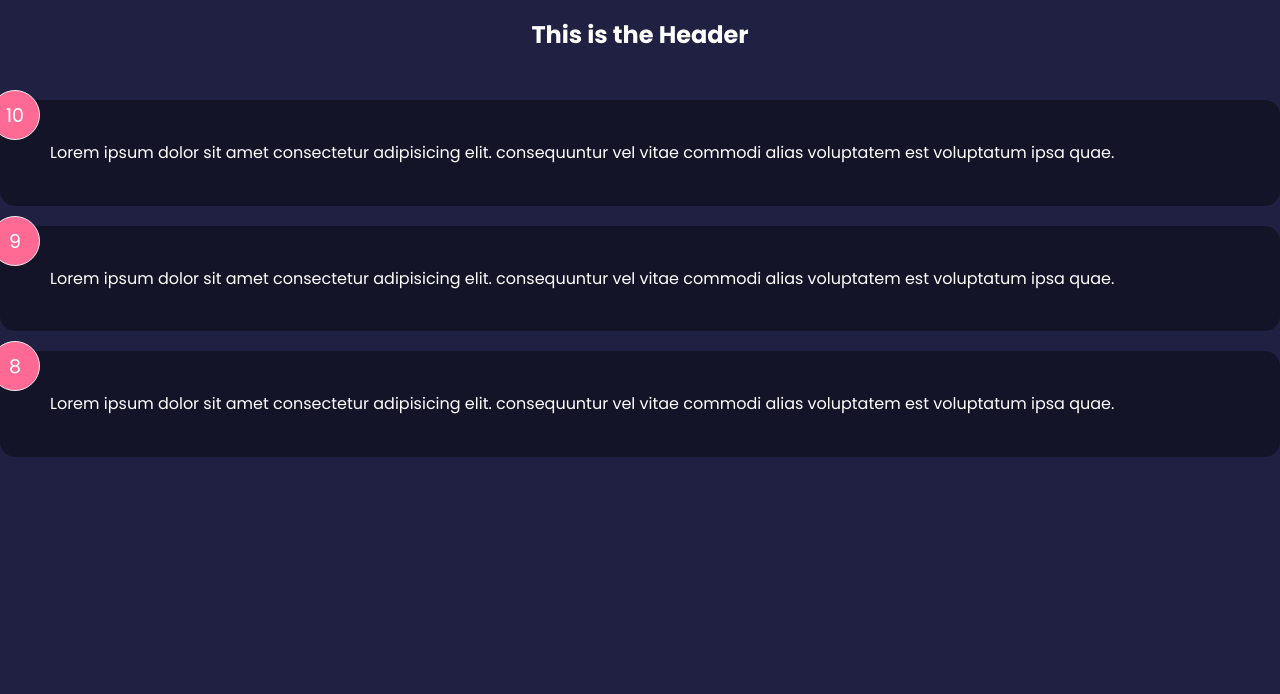
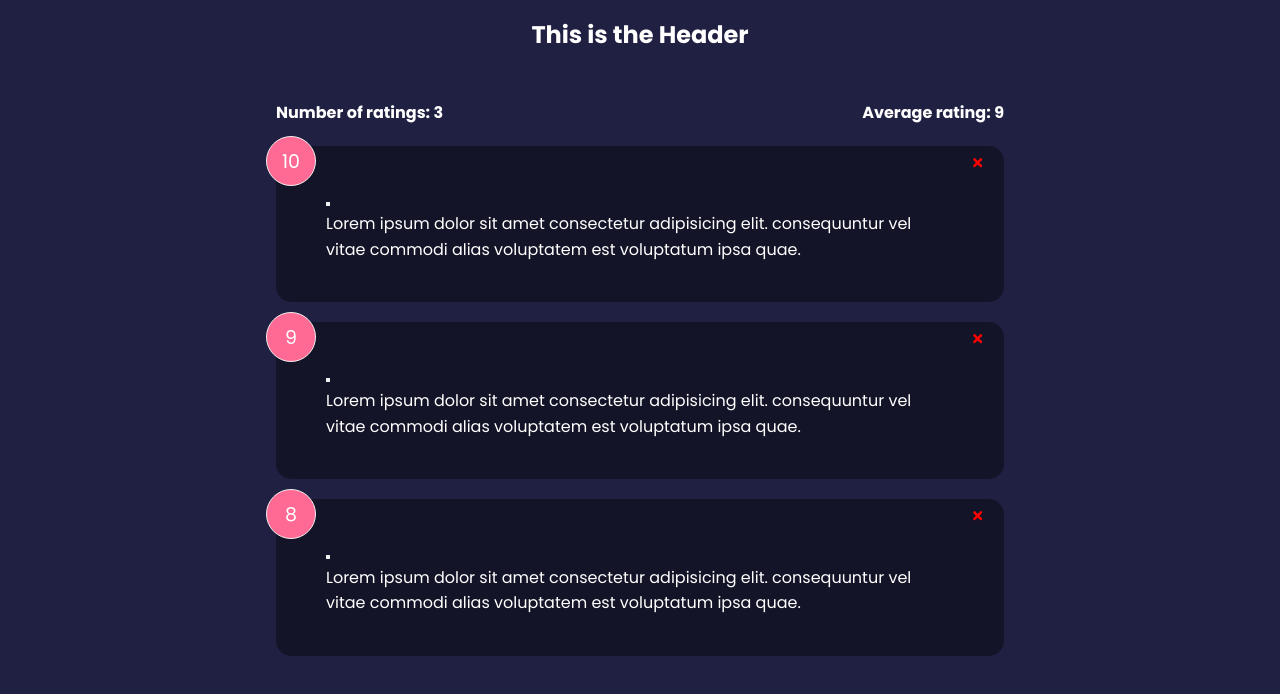
Before and after one commit to BasharAlwarad/feedback-project, a React (Vite) app: page / in a window 1280 px wide. Shown: the top 694 px of the page. Built offline with nearby package versions, Linux system fonts and the light colour scheme.

Commit message:
feedbacks state

```diff
--- a/package.json
+++ b/package.json
@@ -11,7 +11,8 @@
   },
   "dependencies": {
     "react": "^18.2.0",
-    "react-dom": "^18.2.0"
+    "react-dom": "^18.2.0",
+    "react-icons": "^4.12.0"
   },
   "devDependencies": {
     "@types/react": "^18.2.15",
--- a/src/App.jsx
+++ b/src/App.jsx
@@ -1,12 +1,27 @@
+import { useState } from 'react';
+
+import feedbackData from './data/FeedbackData.js';
+
 import Header from './components/Header';
 import FeedbackList from './components/FeedbackList';
+import FeedbackStats from './components/FeedbackStats.jsx';
 
 const App = () => {
+  const [feedbacks, setFeedbacks] = useState(feedbackData);
+  const deleteFeedback = (e) => {
+    if (feedbacks.length <= 0) {
+      throw new Error(
+        'Not more feed backs to delete!' + '\n\tPlease add some first'
+      );
+    }
+    setFeedbacks(feedbacks.filter((feedback) => feedback.id !== e.id));
+  };
   return (
-    <>
+    <div className='container'>
       <Header />
-      <FeedbackList />
-    </>
+      <FeedbackStats feedbackData={feedbacks} />
+      <FeedbackList feedbackData={feedbacks} handelDelete={deleteFeedback} />
+    </div>
   );
 };
 
--- a/src/components/FeedbackItem.jsx
+++ b/src/components/FeedbackItem.jsx
@@ -1,9 +1,14 @@
+import { FaTimes } from 'react-icons/fa';
+
 import Card from './shared/Card';
 
-const FeedbackItem = ({ item: { rating, text } }) => {
+const FeedbackItem = ({ handelDelete, item, item: { rating, text } }) => {
   return (
     <Card>
       <div className='num-display'>{rating} </div>
+      <button onClick={() => handelDelete(item)}>
+        <FaTimes className='close' color='red' />
+      </button>
       <div className='text-display'> {text} </div>
     </Card>
   );
--- a/src/components/FeedbackList.jsx
+++ b/src/components/FeedbackList.jsx
@@ -1,13 +1,10 @@
-import { useState } from 'react';
-import FeedbackData from '../data/FeedbackData';
 import FeedbackItem from './FeedbackItem';
 
-const FeedbackList = () => {
-  const [Feedbacks, setFeedbacks] = useState(FeedbackData);
+const FeedbackList = ({ feedbackData, handelDelete }) => {
   return (
     <>
-      {Feedbacks?.map((e) => (
-        <FeedbackItem item={e} key={e.id} />
+      {feedbackData?.map((e) => (
+        <FeedbackItem key={e.id} item={e} handelDelete={handelDelete} />
       ))}
     </>
   );
--- /dev/null
+++ b/src/components/FeedbackStats.jsx
@@ -0,0 +1,18 @@
+const FeedbackStats = ({ feedbackData }) => {
+  let averageRating = (
+    feedbackData.reduce((acc, cur) => {
+      return acc + cur.rating;
+    }, 0) / feedbackData.length
+  )
+    .toFixed(1)
+    .replace(/[.,]0$/, '');
+
+  return (
+    <div className='feedback-stats'>
+      <h4>Number of ratings: {feedbackData.length}</h4>
+      <h4>Average rating: {averageRating}</h4>
+    </div>
+  );
+};
+
+export default FeedbackStats;
```
Also changed, not shown: 1 other file (tests, documents, lock files or other folders).
